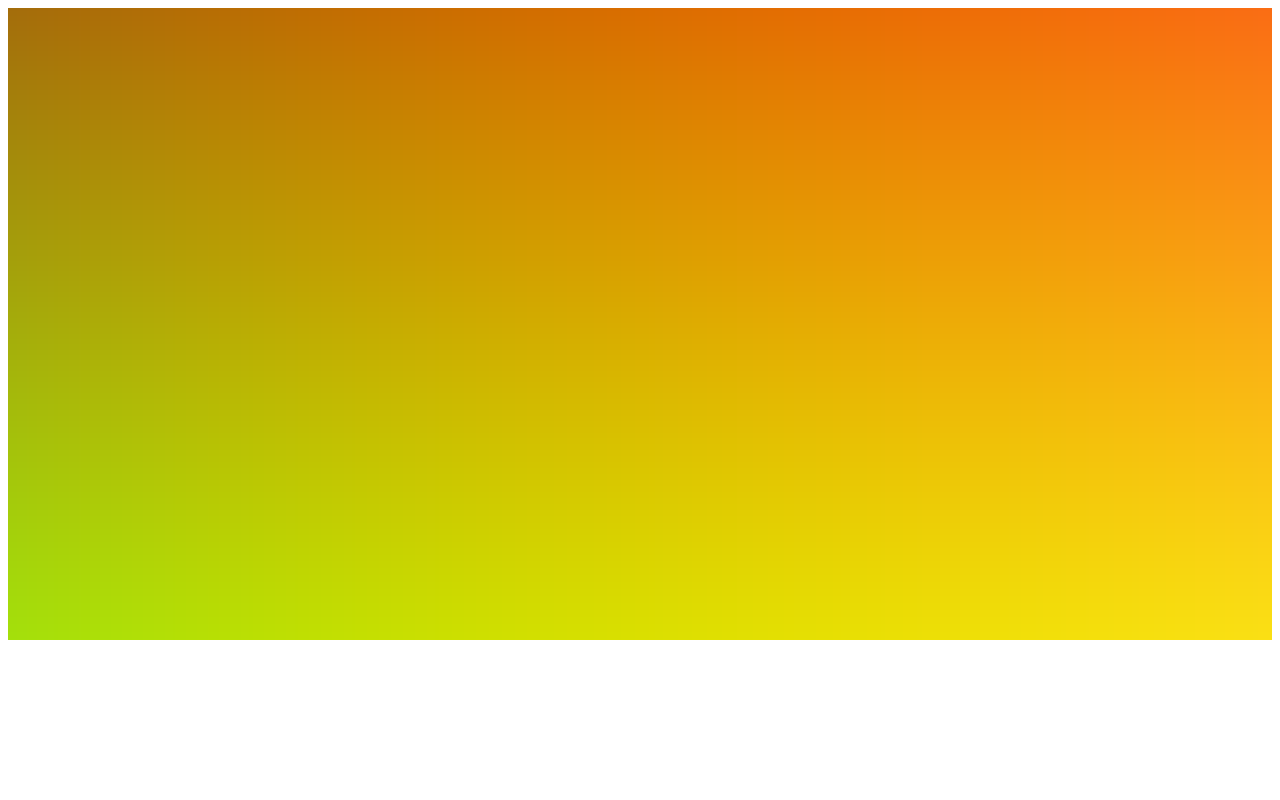
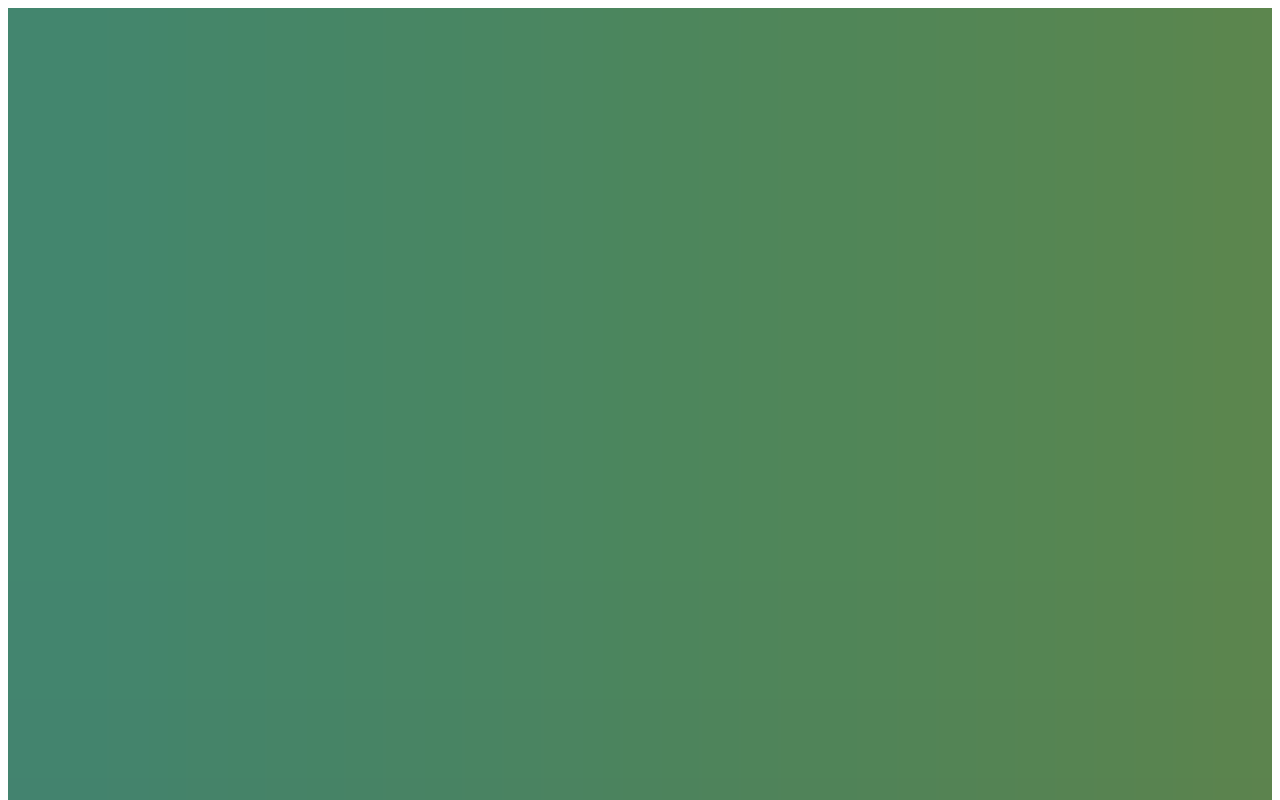
Before and after one commit to ephjos/two-triangles, a plain HTML site: page index.html in a window 1280 px wide. Shown: the top 800 px of the page. Drawn offline with Linux system fonts and the light colour scheme.

Commit message:
Texture ping ponging

```diff
--- a/fragment.glsl
+++ b/fragment.glsl
@@ -4,12 +4,13 @@ precision highp float;
 
 uniform vec2 uResolution;
 uniform float uTime;
+uniform sampler2D uTexture;
 
 void main(void) {
   // Normalized pixel coordinates (from 0 to 1)
   vec2 uv = gl_FragCoord.xy/uResolution;
 
   // Time varying pixel color
-  vec3 col = 0.5 + 0.5*cos(uTime+uv.xyx+vec3(0,2,4));
-  gl_FragColor = vec4(col, 1.0);
+  vec4 col = vec4(0.5 + 0.5*cos(uTime+uv.xyx+vec3(0,2,4)), 1.0);
+  gl_FragColor = mix(texture2D(uTexture, uv), col, 0.005);
 }
--- a/index.html
+++ b/index.html
@@ -39,7 +39,7 @@ canvas {
 
       <section>
         <div class="container">
-          <canvas id="glcanvas"></canvas>
+          <canvas id="glcanvas" width="32" height="32"></canvas>
           <div id="overlay"></div>
           <div>
           </div>
--- a/index.js
+++ b/index.js
@@ -1,25 +1,6 @@
 
 // ----------------------------------------------------------------------------
 // Utils
-
-// https://webglfundamentals.org/webgl/lessons/webgl-resizing-the-canvas.html
-function resizeCanvasToDisplaySize(canvas) {
-  // Lookup the size the browser is displaying the canvas in CSS pixels.
-  const displayWidth  = canvas.clientWidth;
-  const displayHeight = canvas.clientHeight;
-
-  // Check if the canvas is not the same size.
-  const needResize = canvas.width  !== displayWidth ||
-    canvas.height !== displayHeight;
-
-  if (needResize) {
-    // Make the canvas the same size
-    canvas.width  = displayWidth;
-    canvas.height = displayHeight;
-  }
-
-  return needResize;
-}
 
 // ----------------------------------------------------------------------------
 // Globals
@@ -81,8 +62,9 @@ ShaderWrapper.createShaderProgram = function(vertexSource, fragmentSource) {
 //   render: called once every render loop to produce output
 //   create: optional, async constructor hook
 
-function CoreProgram(shaderWrapper) {
-  this.shaderWrapper = shaderWrapper;
+function CoreProgram(renderWrapper, displayWrapper) {
+  this.renderWrapper = renderWrapper;
+  this.displayWrapper = displayWrapper;
 
   this.positionBuffer = gl.createBuffer();
   gl.bindBuffer(gl.ARRAY_BUFFER, this.positionBuffer);
@@ -94,10 +76,23 @@ function CoreProgram(shaderWrapper) {
   ];
 
   gl.bufferData(gl.ARRAY_BUFFER, new Float32Array(positions), gl.STATIC_DRAW);
+
+  this.framebuffer = gl.createFramebuffer();
+
+  const type = gl.getExtension('OES_texture_float') ? gl.FLOAT : gl.UNSIGNED_BYTE;
+  this.textures = [];
+  for(let i = 0; i < 2; i++) {
+    this.textures.push(gl.createTexture());
+    gl.bindTexture(gl.TEXTURE_2D, this.textures[i]);
+    gl.texParameteri(gl.TEXTURE_2D, gl.TEXTURE_MAG_FILTER, gl.NEAREST);
+    gl.texParameteri(gl.TEXTURE_2D, gl.TEXTURE_MIN_FILTER, gl.NEAREST);
+    gl.texImage2D(gl.TEXTURE_2D, 0, gl.RGB, gl.canvas.width, gl.canvas.height, 0, gl.RGB, type, null);
+  }
+  gl.bindTexture(gl.TEXTURE_2D, null);
 }
 
 CoreProgram.create = async function() {
-  const vsSource = `
+  const vertexSource = `
     attribute vec4 aVertexPosition;
 
     void main(void) {
@@ -107,37 +102,65 @@ CoreProgram.create = async function() {
 
   // Moved fragment shader to a separate file loaded at runtime to make dev
   // easier. This way is inefficient but removes the need for a bundling tool.
-  const fsSource = await fetch("./fragment.glsl").then(res => res.text());
+  const renderFragmentSource = await fetch("./fragment.glsl").then(res => res.text());
+  const renderProgram = new ShaderWrapper(vertexSource, renderFragmentSource, ["aVertexPosition"], ["uResolution", "uTime", "uTexture"]);
 
-  const shaderProgram = new ShaderWrapper(vsSource, fsSource, ["aVertexPosition"], ["uResolution", "uTime"]);
-  return new CoreProgram(shaderProgram);
+  const displayFragmentSource = `
+    precision highp float;
+    uniform sampler2D uTexture;
+    uniform vec2 uResolution;
+    void main() {
+      gl_FragColor = texture2D(uTexture, gl_FragCoord.xy / uResolution);
+    }
+  `;
+  const displayProgram = new ShaderWrapper(vertexSource, displayFragmentSource, ["aVertexPosition"], ["uResolution", "uTexture"]);
+  return new CoreProgram(renderProgram, displayProgram);
 }
 
-CoreProgram.prototype.update = function() {}
+CoreProgram.prototype.update = function(context) {
+  const wrapper = this.renderWrapper;
+  const attributes = wrapper.attributes;
+  const uniforms = wrapper.uniforms;
+
+  // render to texture
+  gl.useProgram(wrapper.shaderProgram);
+  gl.bindTexture(gl.TEXTURE_2D, this.textures[0]);
+  gl.bindBuffer(gl.ARRAY_BUFFER, this.positionBuffer);
+  gl.bindFramebuffer(gl.FRAMEBUFFER, this.framebuffer);
+  gl.framebufferTexture2D(gl.FRAMEBUFFER, gl.COLOR_ATTACHMENT0, gl.TEXTURE_2D, this.textures[1], 0);
+
+  gl.vertexAttribPointer(
+    attributes.aVertexPosition,
+    2,
+    gl.FLOAT,
+    false,
+    0,
+    0);
+  gl.enableVertexAttribArray(
+    attributes.aVertexPosition);
+
+  gl.uniform2fv(uniforms.uResolution, [gl.canvas.width, gl.canvas.height]);
+  gl.uniform1f(uniforms.uTime, context.now / 1000);
+
+  gl.drawArrays(gl.TRIANGLE_FAN, 0, 4);
+  gl.flush();
+  gl.bindFramebuffer(gl.FRAMEBUFFER, null);
+
+  // ping pong textures
+  this.textures.reverse();
+}
 CoreProgram.prototype.render = function(context) {
-  gl.useProgram(this.shaderWrapper.shaderProgram);
+  const wrapper = this.displayWrapper;
+  const attributes = wrapper.attributes;
+  const uniforms = wrapper.uniforms;
 
-  // Set vertex attribute
-  const numComponents = 2;
-  const type = gl.FLOAT;
-  const normalize = false;
-  const stride = 0;
-  const offset = 0;
+  gl.useProgram(wrapper.shaderProgram);
+  gl.bindTexture(gl.TEXTURE_2D, this.textures[0]);
   gl.bindBuffer(gl.ARRAY_BUFFER, this.positionBuffer);
-  gl.vertexAttribPointer(
-    this.shaderWrapper.attributes.aVertexPosition,
-    numComponents,
-    type,
-    normalize,
-    stride,
-    offset);
+  gl.vertexAttribPointer(attributes.aVertexPosition, 2, gl.FLOAT, false, 0, 0);
   gl.enableVertexAttribArray(
-    this.shaderWrapper.attributes.aVertexPosition);
-
-  // Set uniforms
-  gl.uniform2fv(this.shaderWrapper.uniforms.uResolution, [gl.canvas.width, gl.canvas.height]);
-  gl.uniform1f(this.shaderWrapper.uniforms.uTime, context.now / 1000);
-
+    attributes.aVertexPosition);
+  gl.uniform2fv(uniforms.uResolution, [gl.canvas.width, gl.canvas.height]);
   gl.drawArrays(gl.TRIANGLE_FAN, 0, 4);
   gl.flush();
 }
@@ -146,12 +169,8 @@ CoreProgram.prototype.render = function(context) {
 
 // Main draw function
 function draw(gl, programs, context) {
-  if (resizeCanvasToDisplaySize(gl.canvas)) {
-    gl.viewport(0, 0, gl.canvas.width, gl.canvas.height);
-  }
-
   const coreProgram = programs.coreProgram;
-  coreProgram.update();
+  coreProgram.update(context);
   coreProgram.render(context);
 
   window.requestAnimationFrame((now) => {
```
Also changed, not shown: 1 other file.
